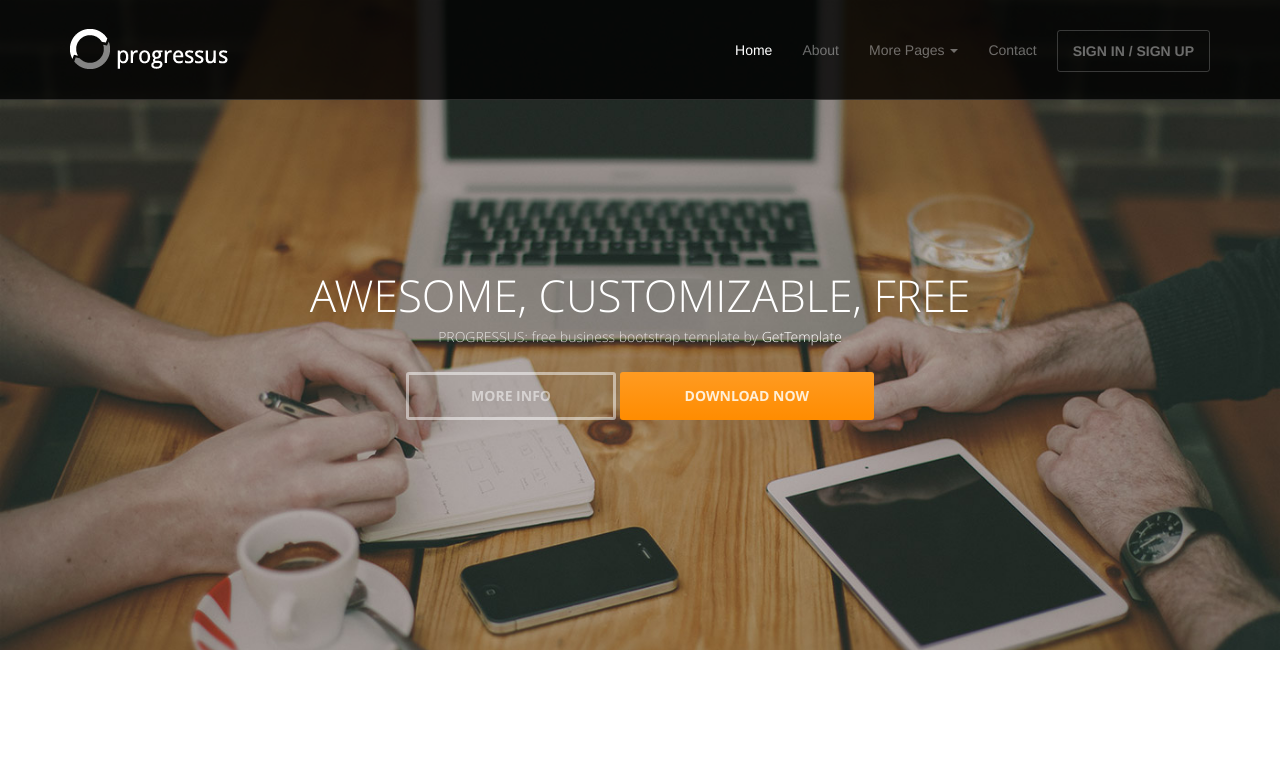
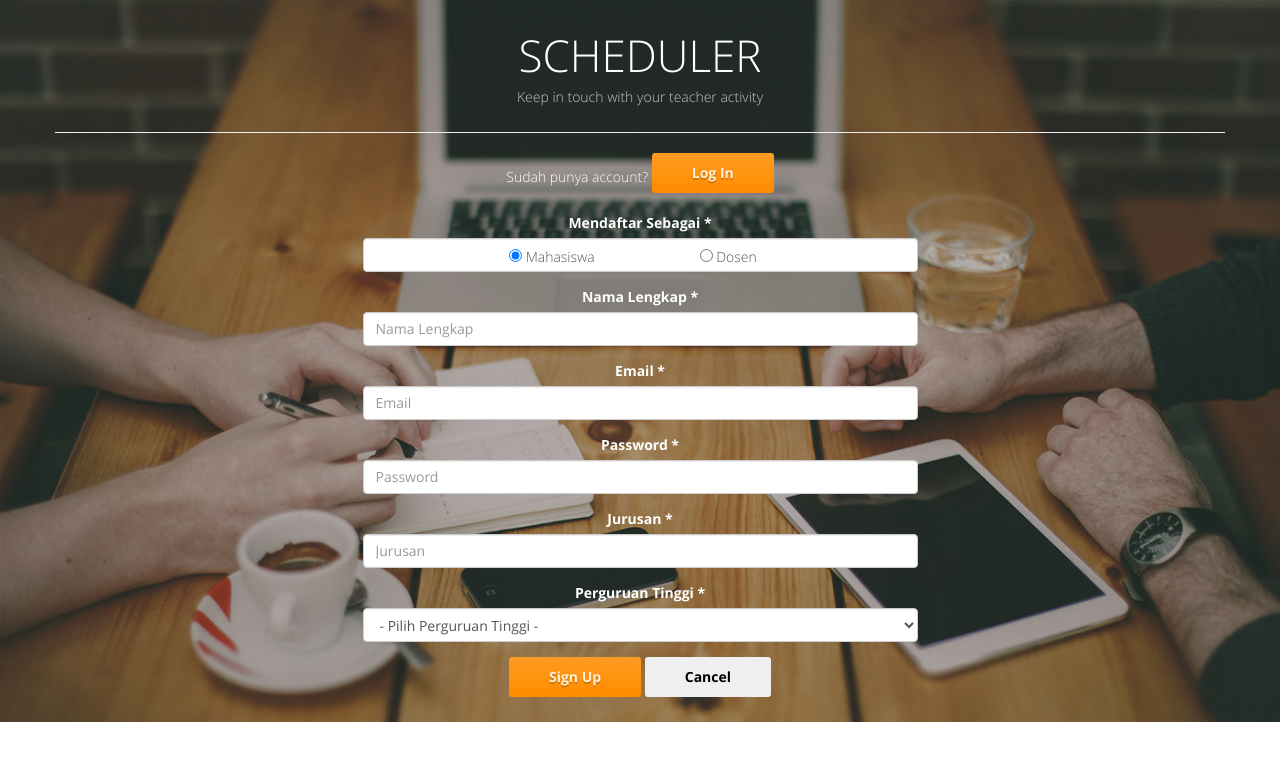
Before and after one commit to desitiffani/scheduler, a CodeIgniter app: page / in a window 1280 px wide. Shown: the top 761 px of the page. Run offline with CodeIgniter, Linux system fonts and the light colour scheme; some libraries are stand-ins or nearby versions.

Commit message:
login, registration, homepage

```diff
--- a/application/controllers/site.php
+++ b/application/controllers/site.php
@@ -7,14 +7,19 @@ class Site extends CI_Controller {
 		$this->meta 			= array();
 		$this->scripts 			= array();
 		$this->styles 			= array();
-		$this->parts['head'] 	= $this->load->view('partial/head', NULL, true);
+		$this->login_data		= $this->session->userdata('scheduler_user');
+		$this->parts['head'] 	= $this->load->view('partial/head', array('user' => $this->login_data), true);
 		$this->title 			= "Welcome";
-		$this->login_data		= $this->session->userdata('skilaboo_user');
 	}
 
 	public function index(){
 		if($this->login_data == NULL){
-			$this->load->view('site/index');
+			$this->parts['head'] = null;
+			$this->scripts[] = "site/landing_page";
+
+			$this->load->model('universitas');
+			$data['perguruan_tinggi'] = $this->universitas->get()->result_array();
+			$this->load->view('site/index', $data);
 		}else{
 			redirect(base_url() . "site/home");
 		}
@@ -26,38 +31,73 @@ class Site extends CI_Controller {
 	}
 
 	function login(){
-		$this->layout = false;
+		$this->parts['head'] = null;
+
+		if(isset($_POST['login'])){
 			$this->load->model('site_model');
+
+			$role = $this->input->post('role');
 			$email = $this->input->post('email');
 			$password = $this->input->post('password');
-
-		$user = $this->site_model->login($email, $password);
+			$user = $this->site_model->login($role, $email, $password);
 			if($user){
-			$this->session->set_userdata(array('skilaboo_user' => $user));
+				$user['role'] = $role;
+				$this->session->set_userdata(array('scheduler_user' => $user));
 				redirect(base_url('site/home'));
 			}else{
 				$this->session->set_flashdata('login_msg', 'false');
-			redirect(base_url('site/index'));
+				redirect(base_url('site/login'));
 			}
+		}
+		$this->load->view('site/login');
 	}
 
 	function signup(){
 		$this->layout = false;
-		$this->load->model('member');
+		$role = $this->input->post('role');
 
-		$nama = $this->input->post('nama');
-		$email =  $this->input->post('email');
-		$password = $this->input->post('password');
-		$no_telp = $this->input->post('no_telp');
-		$alamat = $this->input->post('alamat');
+		if($role == 'mhs'){ //daftar sbg mahasiswa
+			$this->load->model('mahasiswa');
+			$data_post = array('email' => $this->input->post('email'),
+							   'nama' => $this->input->post('nama'),
+							   'password' => md5($this->input->post('password')),
+							   'jurusan' => $this->input->post('jurusan'),
+							   'id_universitas' => $this->input->post('perguruan_tinggi'));
 
-		$data = array('nama' => $nama, 'email' => $email, 'password' => md5($password), 'no_telp' => $no_telp, 'alamat' => $alamat);
-		if($id_member = $this->member->add($data)){
+			$id_mhs = $this->mahasiswa->add($data_post);
+			if($id_mhs){
 				$this->load->helper('mail');
-			$mail_param   = array('from'		=> "Skilaboo <" . SKILABOO_ADMIN_MAIL . ">",
-						    		'to' 		=> $nama . " <" . $email . ">",
+				$mail_param   = array('from'		=> "Scheduler <" . SKILABOO_ADMIN_MAIL . ">",
+							    	  'to' 			=> $data_post['nama'] . " <" . $data_post['email'] . ">",
 									  'subject' 	=> "Activation Account",
-									'message' 	=> "Klik link ini untuk aktifasi <a href=" . base_url() . "/site/activation/" . $id_member . ">" . base_url() . "/site/activation/" . $id_member . "</a>");
+									  'message' 	=> "Klik link ini untuk aktifasi
+									  					<a href=" . base_url() . "/site/activation/mahasiswa/" . $id_mhs . ">" .
+									  					base_url() . "/site/activation/" . $id_mhs . "</a>");
+
+				if (mail_send($mail_param, true)) {
+					$this->session->set_flashdata('signup_msg', 'true');
+					redirect(base_url('site/index'));
+				}else{
+					$this->session->set_flashdata('signup_msg', 'false');
+					redirect(base_url('site/index'));
+				}
+			}
+		}elseif($role == 'dsn'){ //daftar sbg dosen
+			$this->load->model('dosen');
+			$data_post = array('email' => $this->input->post('email'),
+							   'nama' => $this->input->post('nama'),
+							   'password' => md5($this->input->post('password')),
+							   'keterangan' => $this->input->post('keterangan'));
+
+			$id_dosen = $this->dosen->add($data_post);
+			if($id_dosen){
+				$this->load->helper('mail');
+				$mail_param   = array('from'		=> "Scheduler <" . SKILABOO_ADMIN_MAIL . ">",
+							    	  'to' 			=> $data_post['nama'] . " <" . $data_post['email'] . ">",
+									  'subject' 	=> "Activation Account",
+									  'message' 	=> "Klik link ini untuk aktifasi
+									  					<a href=" . base_url() . "/site/activation/dosen/" . $id_dosen . ">" .
+									  					base_url() . "/site/activation/" . $id_dosen . "</a>");
 
 				if (mail_send($mail_param, true)) {
 					$this->session->set_flashdata('signup_msg', 'true');
@@ -68,17 +108,29 @@ class Site extends CI_Controller {
 				}
 			}
 		}
+	}
 
-	function activation($id_member){
-		if($this->member->edit($id_member, array('status_aktivasi' => ACTIVE))){
-			$this->session->set_flashdata('acivation_msg', 'true');
+	function activation($role, $id){
+		if($role == 'mahasiswa'){
+			$this->load->model('mahasiswa');
+
+			if($this->mahasiswa->edit($id, array('status' => ACTIVE))){
+				$this->session->set_flashdata('activation_msg', 'true');
 				redirect(base_url('site/index'));
+			}
+		}elseif($role == 'dosen'){
+			$this->load->model('dosen');
+
+			if($this->dosen->edit($id, array('status' => ACTIVE))){
+				$this->session->set_flashdata('activation_msg', 'true');
+				redirect(base_url('site/index'));
+			}
 		}
 	}
 
 	function logout(){
-		if($this->session->userdata('skilaboo_user')) {
-			$this->session->unset_userdata('skilaboo_user');
+		if($this->session->userdata('scheduler_user')) {
+			$this->session->unset_userdata('scheduler_user');
 		}
 		redirect(base_url());
 	}
--- a/application/layouts/default.php
+++ b/application/layouts/default.php
@@ -33,7 +33,7 @@
 				<div class="navbar-header">
 					<!-- Button for smallest screens -->
 					<button type="button" class="navbar-toggle" data-toggle="collapse" data-target=".navbar-collapse"><span class="icon-bar"></span> <span class="icon-bar"></span> <span class="icon-bar"></span> </button>
-					<a class="navbar-brand" href="index.html"><img src="assets/images/logo.png" alt="Scheduler"></a>
+					<a class="navbar-brand" href="<?=base_url()?>"><img src="<?=base_url()?>assets/images/logo.png" alt="Scheduler"></a>
 				</div>
 				<div class="navbar-collapse collapse">
 					{{head}}
@@ -50,7 +50,7 @@
 	</body>
 
 	<!-- JavaScript libs are placed at the end of the document so the pages load faster -->
-	<script src="<?=base_url()?>assets/js/1.10.2/jquery-1.8.2.min.js"></script>
+	<script src="<?=base_url()?>assets/js/jquery-1.8.2.min.js"></script>
 	<script src="<?=base_url()?>assets/js/bootstrap.min.js"></script>
 	<script src="<?=base_url()?>assets/js/headroom.min.js"></script>
 	<script src="<?=base_url()?>assets/js/jQuery.headroom.min.js"></script>
--- /dev/null
+++ b/application/models/universitas.php
@@ -0,0 +1,24 @@
+<?php
+class Universitas extends CI_Model {
+	function __construct() {
+		parent::__construct();
+	}
+
+	function get($where = NULL, $ord = 'DESC') {
+		if($where != NULL){
+			$this->db->where($where);
+		}
+		return $this->db->get('universitas');
+	}
+
+	function add($data){
+		$this->db->insert('universitas', $data);
+		return $this->db->insert_id();
+	}
+
+	function edit($id, $data){
+		$this->db->where('id_universitas', $id);
+		return $this->db->update('universitas', $data);
+	}
+
+}
--- a/application/views/partial/head.php
+++ b/application/views/partial/head.php
@@ -1,13 +1,12 @@
 <ul class="nav navbar-nav pull-right">
-	<li class="active"><a href="#">Home</a></li>
-	<li><a href="about.html">About</a></li>
-	<li class="dropdown">
-		<a href="#" class="dropdown-toggle" data-toggle="dropdown">More Pages <b class="caret"></b></a>
-		<ul class="dropdown-menu">
-			<li><a href="sidebar-left.html">Left Sidebar</a></li>
-			<li class="active"><a href="sidebar-right.html">Right Sidebar</a></li>
-		</ul>
-	</li>
-	<li><a href="contact.html">Contact</a></li>
-	<li><a class="btn" href="signin.html">SIGN IN / SIGN UP</a></li>
+	<li class="active"><a href="<?=base_url()?>">Home</a></li>
+	<?php if($user['role'] == 'mahasiswa'){ ?>
+		<li><a href="<?=base_url() . "teachers" ?>">Dosen</a></li>
+		<li><a href="<?=base_url() . "appointments" ?>">Janji</a></li>
+	<?php }else{ ?>
+		<li><a href="<?=base_url() . "schedules" ?>">Atur Jadwal</a></li>
+		<li><a href="<?=base_url() . "appointments" ?>">Janji</a></li>
+	<?php } ?>
+	<li><a href="<?=base_url() . "site/edit_profile" ?>">Edit Profile</a></li>
+	<li><a class="btn" href="<?=base_url()."site/logout"?>">Logout</a></li>
 </ul>
--- a/application/views/site/index.php
+++ b/application/views/site/index.php
@@ -2,55 +2,50 @@
 <header id="head">
   <div class="container">
     <div class="row">
-      <h1 class="lead">AWESOME, CUSTOMIZABLE, FREE</h1>
-      <p class="tagline">PROGRESSUS: free business bootstrap template by <a href="http://www.gettemplate.com/?utm_source=progressus&amp;utm_medium=template&amp;utm_campaign=progressus">GetTemplate</a></p>
-      <p><a class="btn btn-default btn-lg" role="button">MORE INFO</a> <a class="btn btn-action btn-lg" role="button">DOWNLOAD NOW</a></p>
+      <h1 class="lead">SCHEDULER</h1>
+      <p class="tagline">Keep in touch with your teacher activity</p>
+
+      <hr/>
+
+      <div class="col-md-6 col-md-offset-3 col-sm-12">
+        <p>
+          Sudah punya account? <a href="<?=base_url() . "site/login" ?>" class="btn btn-primary">Log In</a>
+        </p>
+
+        <form method="POST" action="<?= base_url() . "site/signup" ?>">
+          <?php if($this->session->flashdata('signup_msg') == 'false') { ?>
+            <div class="alert alert-danger">
+              <a class="close" data-dismiss="alert">×</a>
+              Signup Gagal! Mungkin email tidak terkirim. Silakan hubungi administrator
             </div>
+          <?php }else if($this->session->flashdata('signup_msg') == 'true') { ?>
+          <div class="alert alert-success">
+              <a class="close" data-dismiss="alert">×</a>
+              Signup Berhasil! Silakan cek email anda untuk aktivasi akun.
             </div>
-</header>
-<!-- /Header -->
+          <?php } ?>
 
-<!-- Login Modal -->
-<div id="loginModal" class="modal fade" role="dialog">
-  <div class="modal-dialog">
-    <div class="modal-content">
-      <div class="modal-header">
-        <button type="button" class="close" data-dismiss="modal">&times;</button>
-        <h4 class="modal-title">Login</h4>
+          <?php if($this->session->flashdata('activation_msg') == 'true') { ?>
+            <div class="alert alert-success">
+              <a class="close" data-dismiss="alert">×</a>
+              Akun anda telah berhasil diaktifkan. Anda sekarang sudah bisa login.
             </div>
-      <form method="POST" action="<?= base_url() . "site/login" ?>">
-        <div class="modal-body">
+          <?php } ?>
+
           <div class="form-group">
-              <label>Email *</label>
-              <input type="email" name="email" class="form-control" placeholder="Email" required>
+            <label>Mendaftar Sebagai *</label><br/>
+            <div class="form-control">
+              <div class="col-md-4 col-md-offset-2">
+                <input type="radio" name="role" checked value="mhs" class="user-role" /> Mahasiswa
               </div>
-            <div class="form-group">
-              <label>Password *</label>
-              <input type="password" name="password" class="form-control" placeholder="Password" required>
-            </div>
-        </div>
-        <div class="modal-footer">
-          <button type="submit" class="btn btn-primary">Login</button>
-          <button type="button" class="btn btn-danger" data-dismiss="modal">Cancel</button>
-        </div>
-      </form>
+              <div class="col-md-4">
+                <input type="radio" name="role" value="dsn" class="user-role" /> Dosen
               </div>
             </div>
           </div>
-
-<!-- Signup Modal -->
-<div id="signupModal" class="modal fade" role="dialog">
-  <div class="modal-dialog">
-    <div class="modal-content">
-      <div class="modal-header">
-        <button type="button" class="close" data-dismiss="modal">&times;</button>
-        <h4 class="modal-title">Sign Up</h4>
-      </div>
-      <form method="POST" action="<?= base_url() . "site/signup" ?>">
-        <div class="modal-body">
           <div class="form-group">
-              <label>Nama *</label>
-              <input type="text" name="nama" class="form-control" placeholder="Nama" required>
+            <label>Nama Lengkap *</label>
+            <input type="text" name="nama" class="form-control" placeholder="Nama Lengkap" required>
           </div>
           <div class="form-group">
             <label>Email *</label>
@@ -60,30 +55,41 @@
             <label>Password *</label>
             <input type="password" name="password" class="form-control" placeholder="Password" required>
           </div>
-            <div class="form-group">
-              <label>No Telp. *</label>
-              <input type="text" name="no_telp" class="form-control" placeholder="No. Telp" required>
+          <div class="form-group field-jurusan">
+            <label>Jurusan *</label>
+            <input type="text" name="jurusan" class="form-control" placeholder="Jurusan" required>
+          </div>
+          <div class="form-group field-perguruan-tinggi">
+            <label>Perguruan Tinggi *</label>
+            <!--<input type="text" name="perguruan_tinggi" class="form-control" placeholder="Perguruan Tinggi" required>-->
+            <select name="perguruan_tinggi" required class="form-control">
+              <option value="">- Pilih Perguruan Tinggi -</option>
+              <?php foreach ($perguruan_tinggi as $pergu) { ?>
+                <option value="<?=$pergu['id_universitas']?>"><?= $pergu['nama'] ?></option>
+              <?php } ?>
+            </select>
+          </div>
+          <div class="form-group field-keterangan" style="display:none">
+            <label>Keterangan <i>Isikan dengan keahlian, mata kuliah yang diampu, dll.</i></label>
+            <textarea name="keterangan" class="form-control" placeholder="Keterangan"></textarea>
           </div>
           <div class="form-group">
-              <label>Alamat</label>
-              <textarea class="form-control" name="alamat" rows="2"></textarea>
-            </div>
-        </div>
-        <div class="modal-footer">
               <button type="submit" class="btn btn-primary">Sign Up</button>
-          <button type="button" class="btn btn-danger" data-dismiss="modal">Cancel</button>
+              <button type="button" class="btn">Cancel</button>
           </div>
         </form>
       </div>
     </div>
   </div>
+</header>
+<!-- /Header -->
 
-<?php if($this->session->flashdata('signup_msg') == 'false') { ?>
-  <script type="text/javascript">
-    alert("Signup Gagal! Mungkin email tidak terkirim. Silakan hubungi administrator");
-  </script>
-<?php }else if($this->session->flashdata('signup_msg') == 'true'){ ?>
-  <script type="text/javascript">
-    alert("Signup Berhasil! Silakan cek email anda untuk aktivasi akun.");
-  </script>
-<?php } ?>
+<style>
+.navbar-fixed-top{
+  display: none
+}
+
+label{
+  color: #fff;
+}
+</style>
--- a/assets/css/main.css
+++ b/assets/css/main.css
@@ -1,5 +1,5 @@
 /* Header */
-#head { background:#181015 url( ../images/bg_header.jpg) no-repeat; background-size: cover; min-height:650px; text-align: center; padding-top:240px; color:white; font-family:"Open sans", Helvetica, Arial; font-weight:300; }
+#head { background:#181015 url( ../images/bg_header.jpg) no-repeat; background-size: cover; min-height:650px; text-align: center; color:white; font-family:"Open sans", Helvetica, Arial; font-weight:300; }
 #head.secondary { height:100px; min-height: 100px; padding-top:0px; }
 	#head .lead { font-family:"Open sans", Helvetica, Arial; font-size:44px; margin-bottom:6px; color:white; line-height:1.15em; }
 	#head .tagline { color:rgba(255,255,255,0.75); margin-bottom:25px; }
--- /dev/null
+++ b/assets/js/site/landing_page.js
@@ -0,0 +1,19 @@
+$(document).ready(function(){
+  $(".user-role").change(function(){
+    if($(this).is(":checked")){
+      if($(this).val() == 'mhs'){
+        $(".field-jurusan").show();
+        $(".field-perguruan-tinggi").show();
+        $(".field-jurusan").find('input').attr('required', 'required');
+        $(".field-perguruan-tinggi").find('input, select').attr('required', 'required');
+        $(".field-keterangan").hide();
+      }else{
+        $(".field-jurusan").hide();
+        $(".field-perguruan-tinggi").hide();
+        $(".field-jurusan").find('input').removeAttr('required');
+        $(".field-perguruan-tinggi").find('input, select').removeAttr('required');
+        $(".field-keterangan").show();
+      }
+    }
+  });
+});
```
Also changed, not shown: application/models/dosen.php (added, +24 -0 lines), application/models/mahasiswa.php (added, +24 -0 lines), application/models/member.php (deleted, +0 -29 lines), application/models/site_model.php (+8 -3 lines), application/views/site/home.php (+31 -8 lines), application/views/site/login.php (added, +64 -0 lines). Lines whose indentation alone changed are shown as unchanged.
